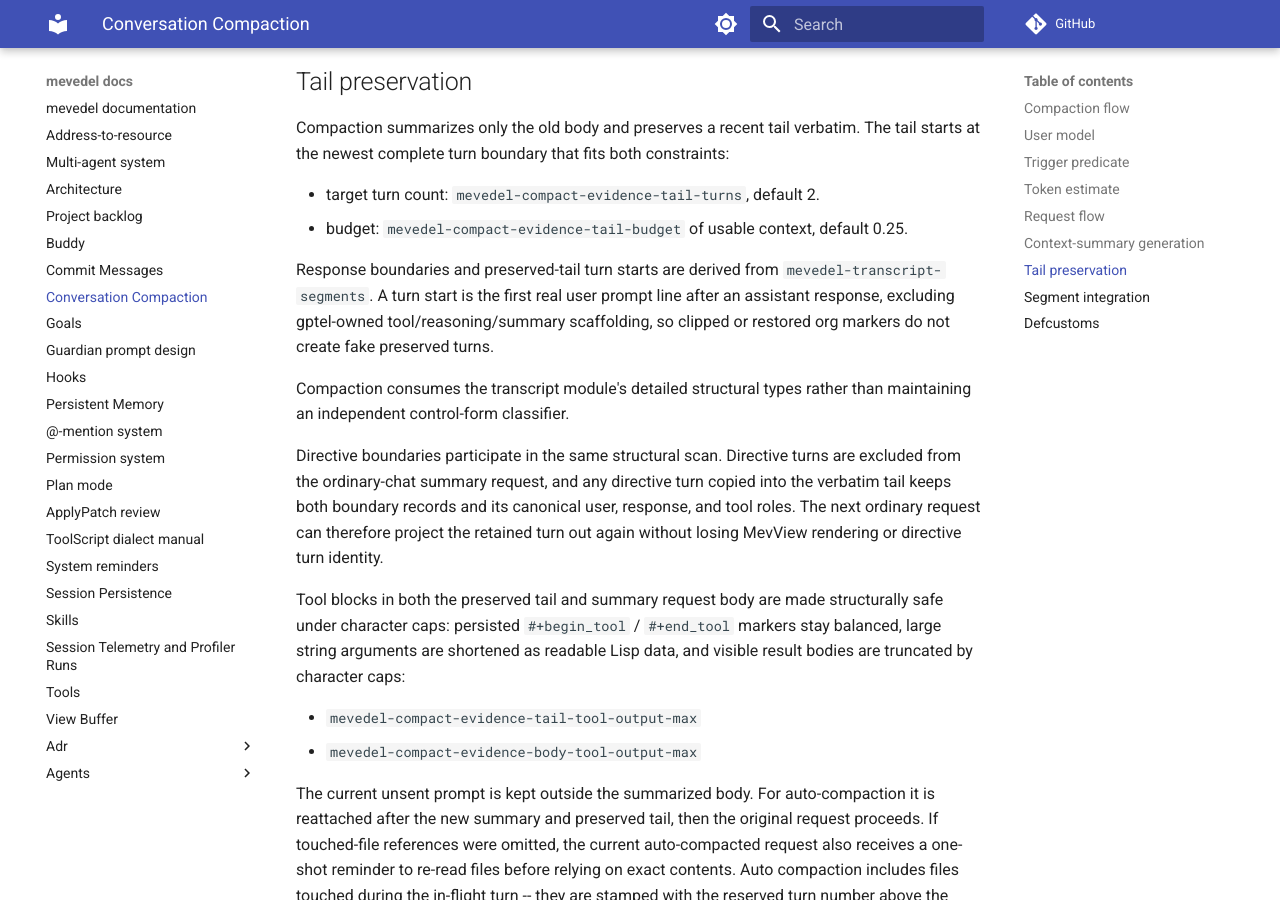
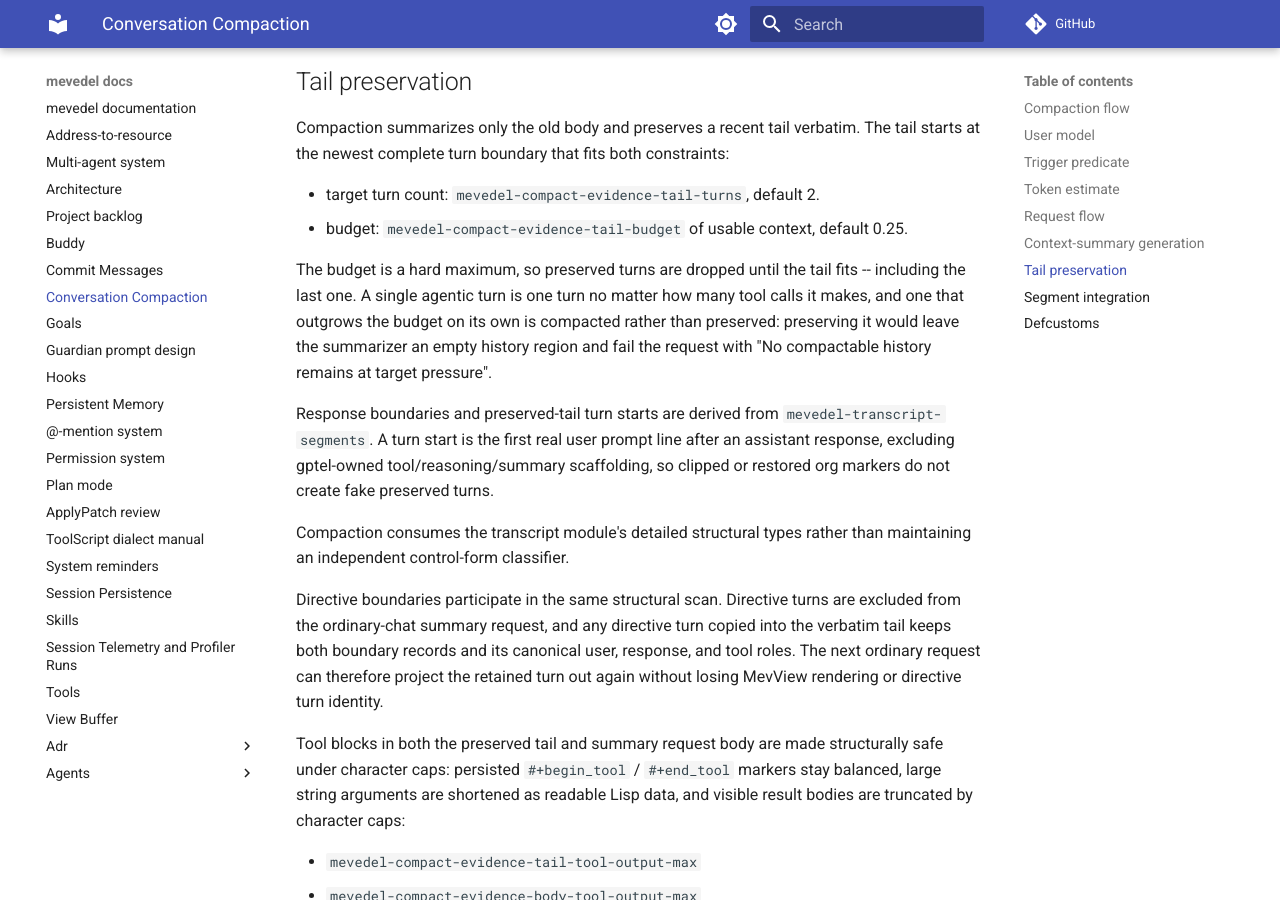
Before and after one commit to FrauH0lle/mevedel, an MkDocs documentation site: the page built from docs/compaction.md, in a window 1280 px wide and 900 px high, scrolled down 8879 px. Built offline with MkDocs 1.6.1 and Material for MkDocs 9.7.7, drawn with Linux system fonts in a browser that asks for light colours; comment, search, counter and statistics services are not loaded.

Commit message:
fix(compact): Compact a lone turn that outgrows the tail budget
Auto-compaction failed the request with "No compactable history remains
at target pressure" while the transcript sat at 170k tokens.  The live
body held exactly one turn: a long agentic turn is one turn no matter how
many tool calls it makes, so the whole 655k-char body counted as the
preserved tail, the history region came out empty, and the run aborted
and paused the goal.  Recovering needed a manual aggressive compaction.

* mevedel-compact-evidence.el (mevedel-compact-evidence-tail-start): Let
the tail-budget loop drop preserved turns down to none instead of
flooring at one.  The loop still degrades one turn at a time and stops at
the first count that fits, so it reaches zero only when a single turn
alone exceeds the budget.  This makes
`mevedel-compact-evidence-tail-budget' the maximum its docstring already
claims: the old floor let a tail run several times over it.

Preservation stays whole-turn, so the oversized-turn case now keeps
nothing verbatim rather than keeping its most recent part; the pending
request text is carried separately and still survives.  Cutting at a
segment boundary inside the turn is the upgrade path if that granularity
turns out to matter.

* test/test-mevedel-compact-evidence.el
(mevedel-compact-evidence-tail-start): Cover the lone oversized turn, and
assert the multi-turn case drops every turn when even one exceeds the
budget.  The partial-drop case gets a budget that fits exactly one turn,
so it still exercises the intermediate step.

* docs/compaction.md (Tail preservation): Describe the budget as a hard
maximum and name the failure the old floor produced.

```diff
--- a/docs/compaction.md
+++ b/docs/compaction.md
@@ -377,6 +377,13 @@
 - budget: `mevedel-compact-evidence-tail-budget` of usable context, default
   0.25.
 
+The budget is a hard maximum, so preserved turns are dropped until the tail
+fits -- including the last one. A single agentic turn is one turn no matter
+how many tool calls it makes, and one that outgrows the budget on its own is
+compacted rather than preserved: preserving it would leave the summarizer an
+empty history region and fail the request with "No compactable history
+remains at target pressure".
+
 Response boundaries and preserved-tail turn starts are derived from
 `mevedel-transcript-segments`. A turn start is the first real
 user prompt line after an assistant response, excluding gptel-owned
```
Also changed, not shown: 2 other files.
